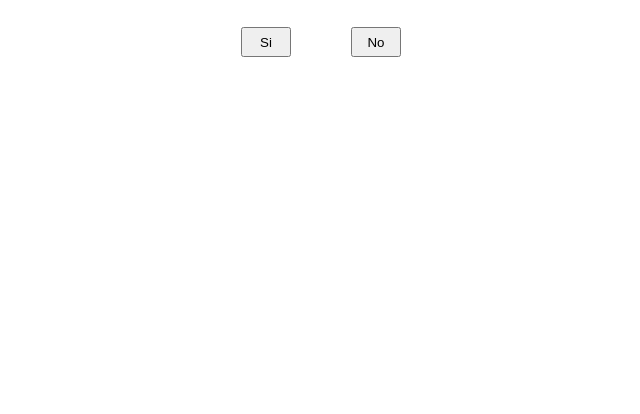
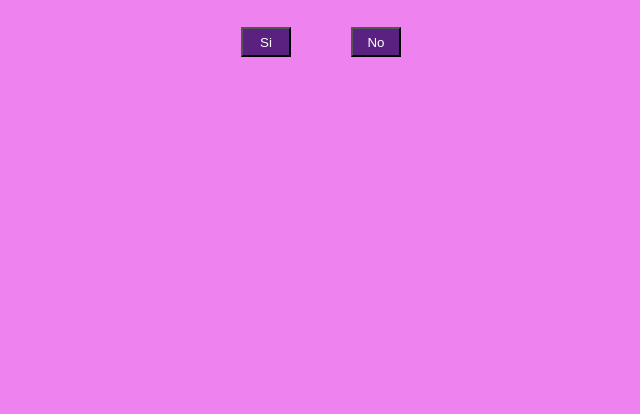
Before and after one commit to Yer-osorio/decision, a plain HTML site: page index.html in a window 1280 px wide. Shown: the part 386-800 px from the top of the page, without its empty margins (319-959 px from the left). Drawn offline with Linux system fonts and the light colour scheme.

Commit message:
Update style.css

```diff
--- a/style.css
+++ b/style.css
@@ -10,6 +10,7 @@ body{
     display: flex;
     justify-content: center;
     align-items: center;
+    background-color: violet;
 }
 
 .principal{
@@ -38,4 +39,6 @@ input{
     width: 50px;
     height: 30px;
     margin: 30px;
+    background-color: rgb(91, 33, 129);
+    color: white;
 }
```
